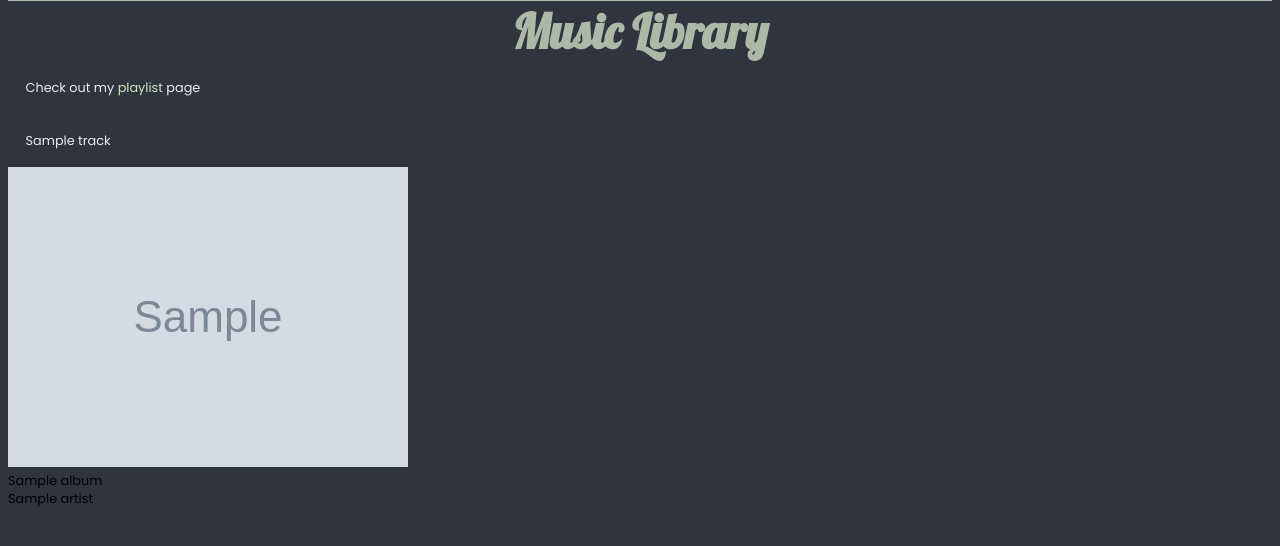
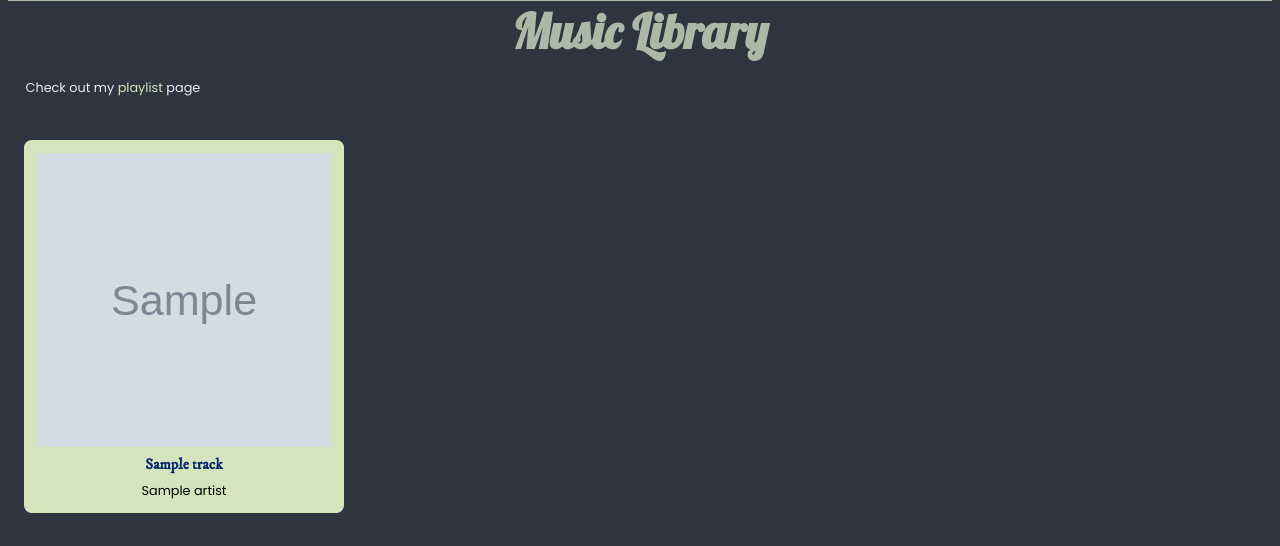
Before and after one commit to kkmorrisfam/my-music-player, a Django app: page / in a window 1280 px wide. Shown: the part 272-818 px from the top of the page. Before the commit the page ends 779 px from the top, so only its background shows below. Run offline with Django 5.2, Linux system fonts and the light colour scheme; tables that the repository leaves empty hold one stand-in row (values such as "Sample post"); grey boxes marked "Sample" are stand-in pictures; some web fonts are replaced.

Commit message:
add styling, change cover to match, add basic playlist page

```diff
--- a/music/views.py
+++ b/music/views.py
@@ -1,6 +1,7 @@
 from django.shortcuts import render
-from .models import Album, Track, Artist
+from .models import Album, Track, Artist, Playlist, PlaylistTrack
 from django.db.models.functions import Random
+from django.db.models import Prefetch
 
 # this is referred to in urls.py
 # path('', views.homepage),
@@ -19,9 +20,29 @@ def homepage(request):
     data = {'tracks': tracks}
     return render(request, 'index.html', data)
 
+
 def playlist(request):
+    if request.user.is_authenticated:
+        playlists = Playlist.objects.filter(owner=request.user)
 
-    return render(request, 'playlist.html')
+    return render(request, 'playlist.html', {"playlists": playlists})
+
+# def playlist(request):
+#     prefetch = Prefetch('playlisttrack_set', queryset=PlaylistTrack.objects
+#                         .select_related('track')
+#                         .ordered_by('position', 'id'),
+#                         to_attr='items'
+#                         )
+#     if request.user.is_authenticated:
+#         playlists = (Playlist.objects
+#                      .filter(owner=request.user)
+#                      .prefetch_related(prefetch)
+#                      .order_by('name'))
+
+
+#     return render(request, 'playlist.html', {"playlists": playlists})
+
+
 
 def about(request):
     return render(request, 'about.html')
--- a/static/css/style.css
+++ b/static/css/style.css
@@ -95,6 +95,56 @@ a {
     object-fit: contain;
 }
 
+.carousel {
+    display: flex;
+    align-items: flex-start;
+    /* width: 100%;  */
+    overflow-x: auto;
+    margin: 2em auto;
+    display: flex;
+    gap: .9em;
+    padding-inline: 1rem;
+    scroll-behavior: smooth;
+
+}
+
+.card {
+    /* max-width: 100%; */
+    /* aspect-ratio: 1 / 1; */
+    background-color: var(--clr-anchor);
+    padding: 1em;
+    border-radius: 0.6em;
+    text-align: center;
+    align-content: center;
+    display: flex;
+    flex-direction: column;
+    gap: .5rem;
+    flex: 0 0 clamp(320px, 22vw, 360px)
+}
+
+.card img {
+    width: 100%;
+    height: 100%;
+    aspect-ratio: 1 / 1;
+    object-fit: cover;
+    display: block;
+}
+
+.card ul {
+    list-style: none;
+    padding: 0;
+    margin: 0;
+}
+
+.card p {
+    color: var(--clr-primary)
+}
+
+.playlist-name {
+    color: var(--clr-primary);
+    font: var(--heading2-font);
+}
+
 /* ------------------footer---------------------- */
 
 footer {
@@ -106,3 +156,9 @@ footer {
 footer p {
     color: var(--clr-light)
 }
+
+@media(max-width: 500px) {
+    .card {
+        flex: 0 0 100%;
+    }
+}
--- a/templates/index.html
+++ b/templates/index.html
@@ -20,24 +20,30 @@
     {% endfor %}}  {% endcomment %}
 
     {% comment %} this prints each track, with album name underneath {% endcomment %}
+    <div class="carousel">
     {% for track in tracks %}
-        <p> {{ track.title }} </p>
+        <div class="card">
             <ul>
                 {% for album in track.albums.all %}
                     <img src="{{album.cover.url}}" alt="{{ album.name }} cover">
-                <li> {{ album.name }} </li>
+                    {% comment %} <li> {{ album.name }} </li> {% endcomment %}
 
                 {% endfor %}
             </ul>
-
+            <h3> {{ track.title }} </h3>
             <ul>
                 {% for artist in track.artists.all %}
                     <li> {{ artist.name}} </li>
 
                 {% endfor %}
             </ul>
+        </div>
+    {% endfor %}
+    </div>
 
-    {% endfor %}
+
+
+
 
 {% comment %} <h2>{{ album.name }}</h2>
 <img src="{{ album.cover.url }}" alt="{{ album.name }}">
```
Also changed, not shown: templates/playlist.html (+12 -1 lines), README.md, media/album_img/savior_born_christmas_music_nik_day1.webp (added). Lines whose indentation alone changed are shown as unchanged.
